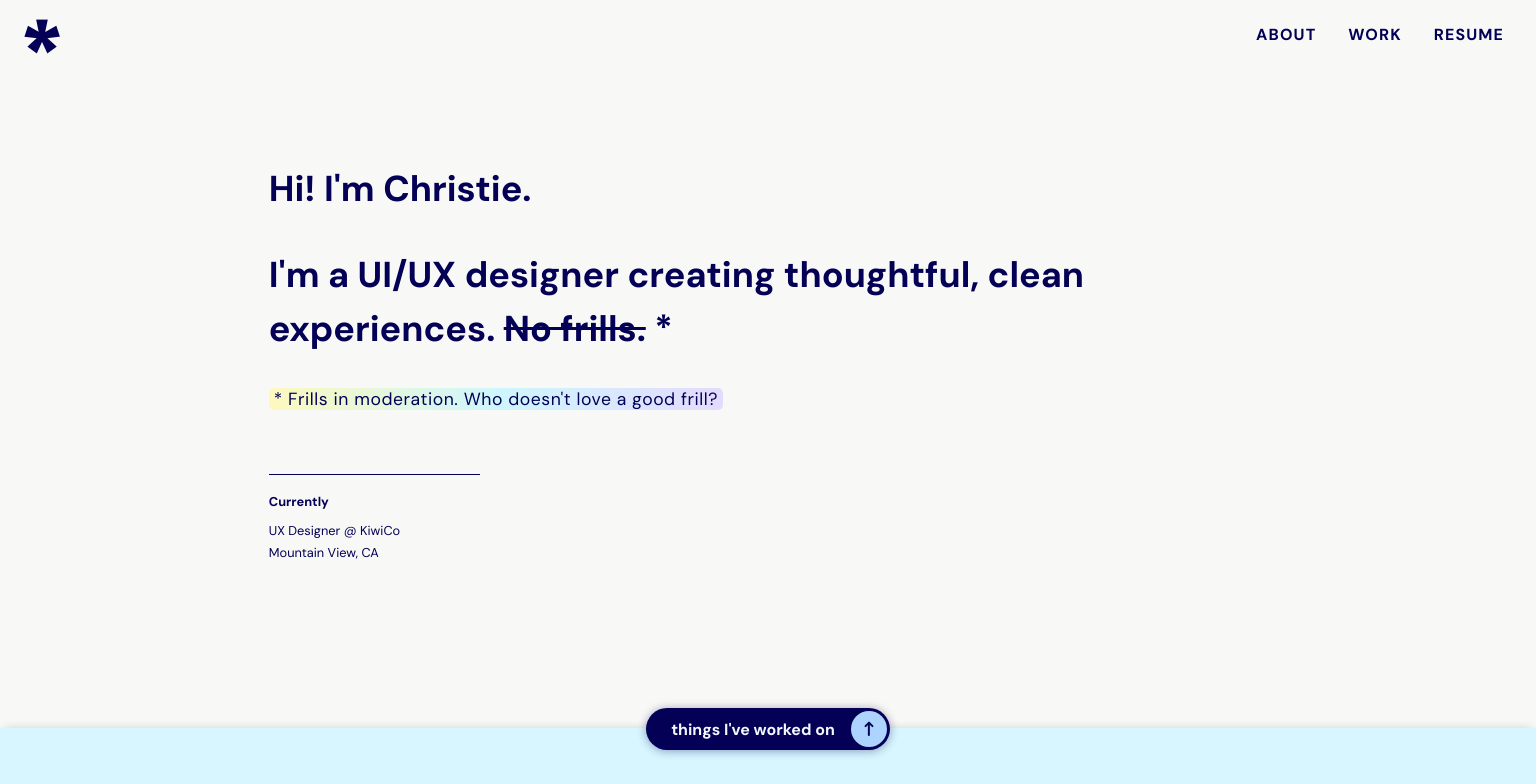
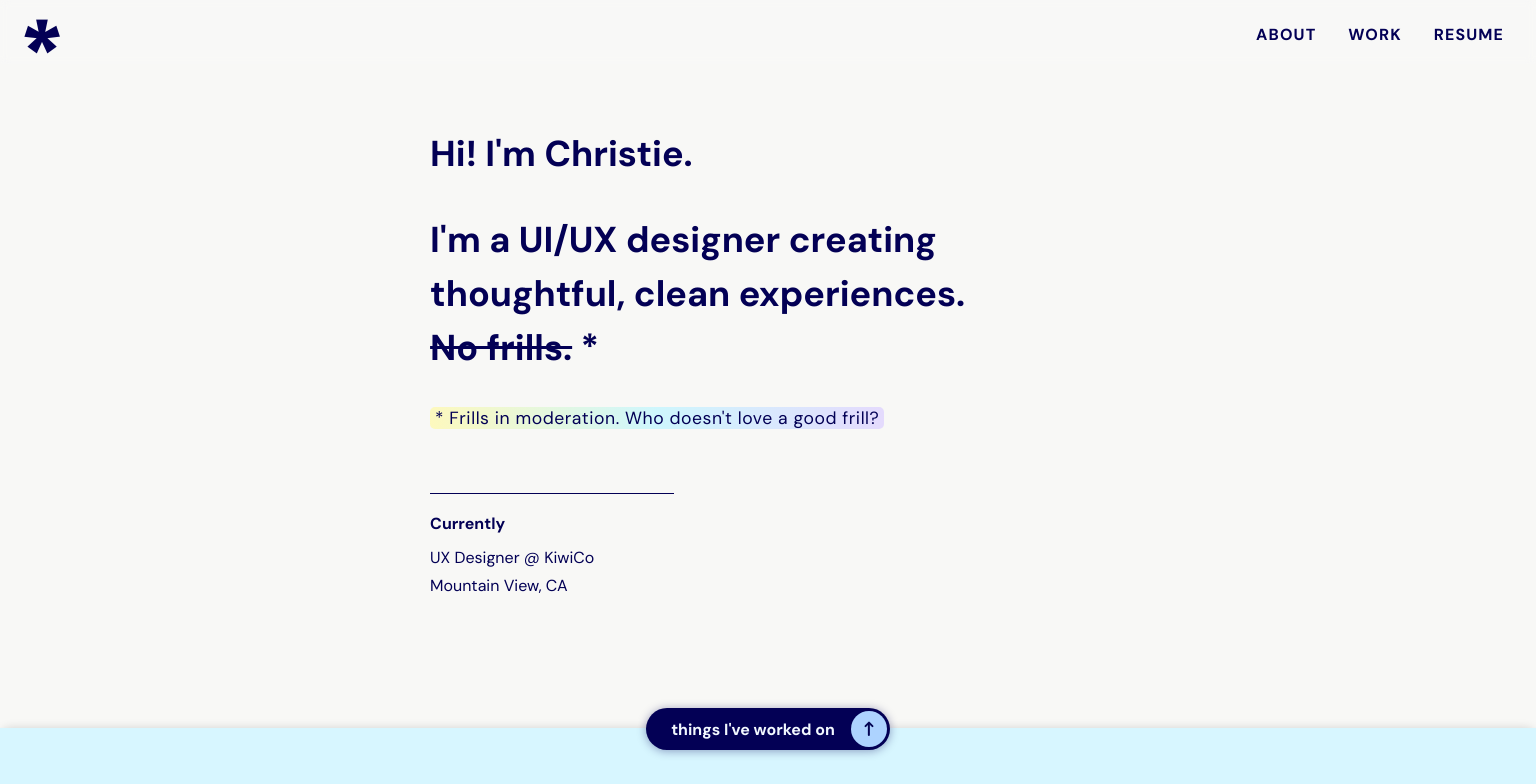
Before and after one commit to christiewarren/react-portfolio, a React (Create React App) app: page / in a window 1536 px wide. Shown: the top 784 px of the page. Built offline with nearby package versions, Linux system fonts and the light colour scheme.

Commit message:
large screen desktop adjustments

```diff
--- a/src/App.css
+++ b/src/App.css
@@ -453,6 +453,17 @@ a{
 .welcome-text h2::selection, .welcome-text h2 span::selection, .welcome-text h3::selection, .currently p::selection, .currently b::selection{
   background-color: var(--yellow);
   color: var(--navy);
+}
+
+@media screen and (min-width: 1320px) {
+
+  .welcome-text {
+    width: 44%;
+  }
+
+  .currently p{
+    font-size: 1rem;
+  }
 }
 
 @media screen and (max-width: 960px) {
@@ -1222,6 +1233,18 @@ main{
   border-radius: 12px;
   min-width: 330px;
   height: 380px;
+  margin-bottom: 1.25rem;
+}
+
+@media screen and (min-width: 1300px) {
+  .about-header-img{
+    width: 30%;
+  }
+
+  .about-header{
+    padding-left: 5rem;
+    padding-right: 5rem;
+  }
 }
 
 @media screen and (max-width: 1024px) {
```
